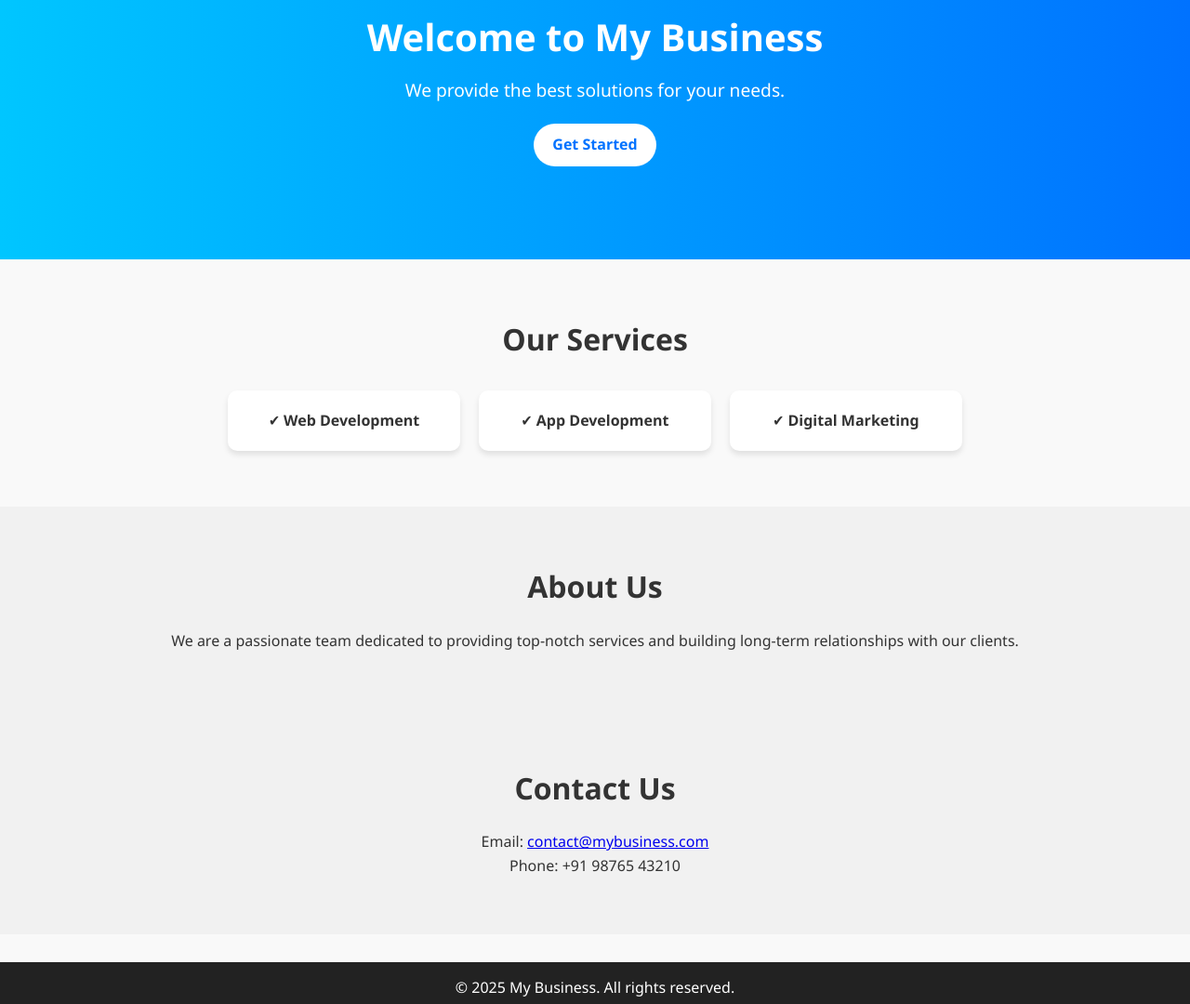
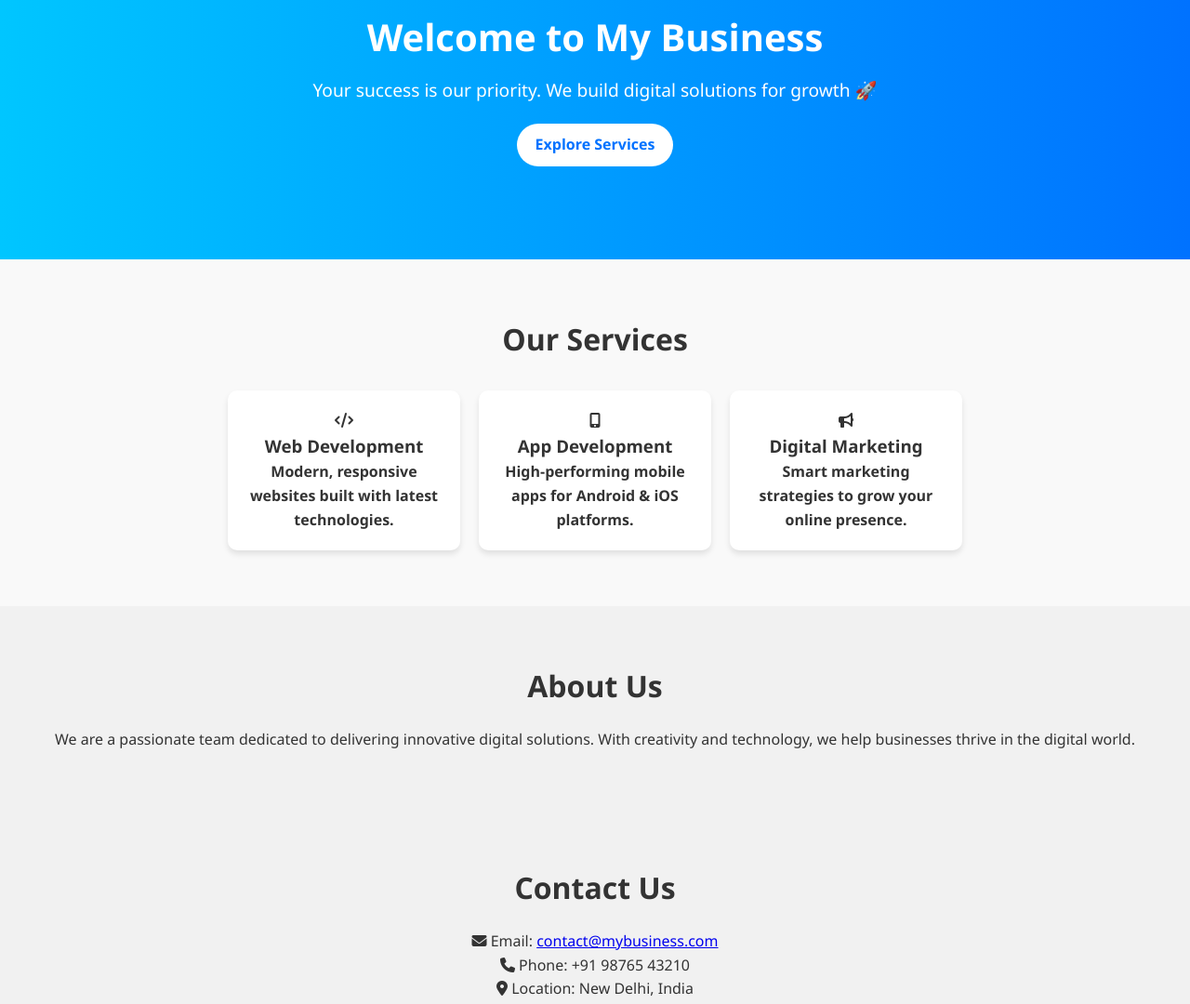
Before and after one commit to ranshugaur95-create/My.website-, a plain HTML site: page index.html in a window 1280 px wide. Shown: the part 160-1240 px from the top of the page at 93% size. Drawn offline with Linux system fonts and the light colour scheme.

Commit message:
Add files via upload

```diff
--- a/index.html
+++ b/index.html
@@ -5,9 +5,11 @@
   <meta name="viewport" content="width=device-width, initial-scale=1.0">
   <title>My Business</title>
   <link rel="stylesheet" href="style.css">
+  <!-- Font Awesome for Icons -->
+  <link rel="stylesheet" href="https://cdnjs.cloudflare.com/ajax/libs/font-awesome/6.5.0/css/all.min.css">
 </head>
 <body>
-  <!-- Navigation -->
+  <!-- Navbar -->
   <header>
     <nav>
       <div class="logo">My Business</div>
@@ -22,37 +24,58 @@
 
   <!-- Hero Section -->
   <section id="home" class="hero">
-    <h1>Welcome to My Business</h1>
-    <p>We provide the best solutions for your needs.</p>
-    <a href="#services" class="btn">Get Started</a>
+    <h1>Welcome to <span>My Business</span></h1>
+    <p>Your success is our priority. We build digital solutions for growth 🚀</p>
+    <a href="#services" class="btn">Explore Services</a>
   </section>
 
-  <!-- Services -->
+  <!-- Services Section -->
   <section id="services">
     <h2>Our Services</h2>
     <div class="service-box">
-      <div class="card">✔ Web Development</div>
-      <div class="card">✔ App Development</div>
-      <div class="card">✔ Digital Marketing</div>
+      <div class="card">
+        <i class="fas fa-code"></i>
+        <h3>Web Development</h3>
+        <p>Modern, responsive websites built with latest technologies.</p>
+      </div>
+      <div class="card">
+        <i class="fas fa-mobile-alt"></i>
+        <h3>App Development</h3>
+        <p>High-performing mobile apps for Android & iOS platforms.</p>
+      </div>
+      <div class="card">
+        <i class="fas fa-bullhorn"></i>
+        <h3>Digital Marketing</h3>
+        <p>Smart marketing strategies to grow your online presence.</p>
+      </div>
     </div>
   </section>
 
-  <!-- About -->
+  <!-- About Section -->
   <section id="about">
     <h2>About Us</h2>
-    <p>We are a passionate team dedicated to providing top-notch services and building long-term relationships with our clients.</p>
+    <p>We are a passionate team dedicated to delivering innovative digital solutions.
+       With creativity and technology, we help businesses thrive in the digital world.</p>
   </section>
 
-  <!-- Contact -->
+  <!-- Contact Section -->
   <section id="contact">
     <h2>Contact Us</h2>
-    <p>Email: <a href="mailto:contact@mybusiness.com">contact@mybusiness.com</a></p>
-    <p>Phone: +91 98765 43210</p>
+    <div class="contact-info">
+      <p><i class="fas fa-envelope"></i> Email: <a href="mailto:contact@mybusiness.com">contact@mybusiness.com</a></p>
+      <p><i class="fas fa-phone"></i> Phone: +91 98765 43210</p>
+      <p><i class="fas fa-map-marker-alt"></i> Location: New Delhi, India</p>
+    </div>
   </section>
 
   <!-- Footer -->
   <footer>
     <p>© 2025 My Business. All rights reserved.</p>
   </footer>
-</body>
-</html>
+
+  <!-- Smooth Scroll -->
+  <script>
+    document.querySelectorAll('a[href^="#"]').forEach(anchor => {
+      anchor.addEventListener("click", function(e) {
+        e.preventDefault();
+        document.querySelector(this.getAttribute("
```
